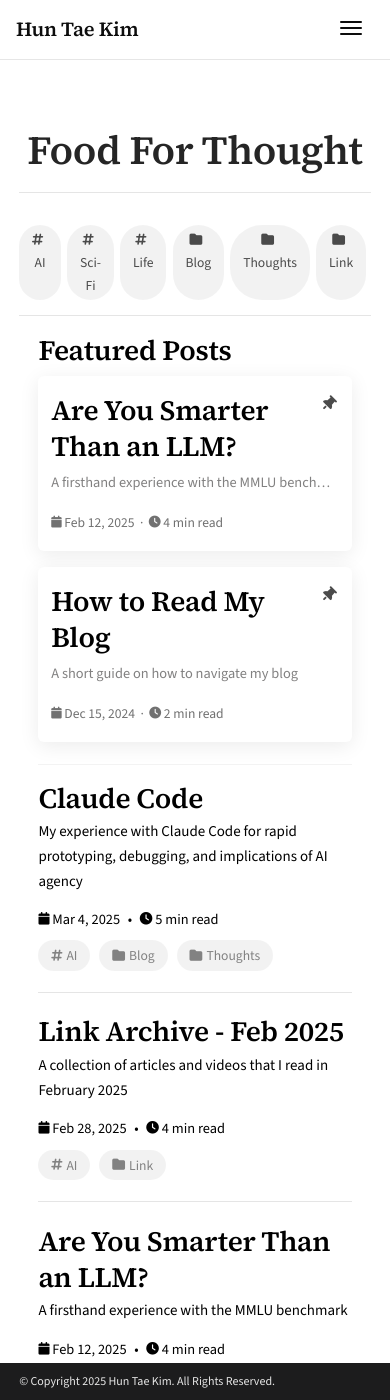
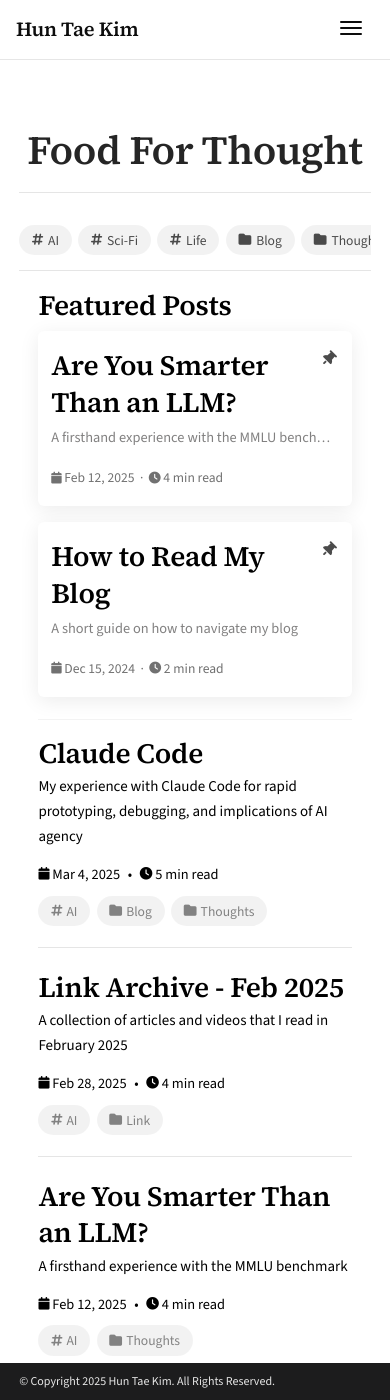
Before and after one commit to ht0324/ht0324.github.io, a Jekyll site: the page built from blog/index.html, in a window 390 px wide and 1400 px high. Built offline with Jekyll 4.4.1, drawn with Linux system fonts in a browser that asks for light colours; full-size pictures stand in for the smaller copies a plugin makes; the list of posts is cut into pages by our own code; comment, search, counter and statistics services are not loaded; a style sheet for code colours, icons or effects is not loaded.

Commit message:
Enhance mobile pagination styling and improve tag/category display; ensure consistent flex behavior for better layout

```diff
--- a/assets/css/main.scss
+++ b/assets/css/main.scss
@@ -621,4 +621,27 @@
   .post-header .post-title {
     font-size: 1.8rem;
   }
+
+  /* Make pagination smaller on mobile */
+  .pagination {
+    margin-top: 2rem;
+
+    .page-item {
+      margin: 0 0.2rem;
+
+      .page-link {
+        padding: 0.4rem 0.8rem;
+        font-size: 0.9rem;
+        min-width: 2.2rem;
+      }
+
+      &:first-child .page-link {
+        padding-left: 1rem;
+      }
+
+      &:last-child .page-link {
+        padding-right: 1rem;
+      }
+    }
+  }
 }
--- a/blog/index.html
+++ b/blog/index.html
@@ -27,14 +27,14 @@
 
   {% if site.display_tags or site.display_categories %}
   <div class="tag-category-list">
-    <div style="display: flex; overflow-x: auto; padding-bottom: 0.5rem; -webkit-overflow-scrolling: touch; scrollbar-width: thin;">
+    <div style="display: flex; overflow-x: auto; padding-bottom: 0.5rem; -webkit-overflow-scrolling: touch; scrollbar-width: thin; white-space: nowrap;">
       {% for tag in site.display_tags %}
-        <a href="{{ tag | slugify | prepend: '/blog/tag/' | relative_url }}" class="tag-pill">
+        <a href="{{ tag | slugify | prepend: '/blog/tag/' | relative_url }}" class="tag-pill" style="flex-shrink: 0;">
           <i class="fas fa-hashtag fa-sm" style="margin-right: 0.3rem;"></i>{{ tag }}
         </a>
       {% endfor %}
       {% for category in site.display_categories %}
-        <a href="{{ category | slugify | prepend: '/blog/category/' | relative_url }}" class="tag-pill">
+        <a href="{{ category | slugify | prepend: '/blog/category/' | relative_url }}" class="tag-pill" style="flex-shrink: 0;">
           <i class="fas fa-folder fa-sm" style="margin-right: 0.3rem;"></i>{{ category }}
         </a>
       {% endfor %}
@@ -93,13 +93,13 @@
       </div>
 
       {% if post.tags.size > 0 or post.categories.size > 0 %}
-      <div class="post-tags" style="margin-bottom: 0.4rem;">
+      <div class="post-tags" style="margin-bottom: 0.4rem; display: flex; overflow-x: auto; -webkit-overflow-scrolling: touch; scrollbar-width: thin; white-space: nowrap;">
         {% for tag in post.tags %}
-          <a href="{{ tag | slugify | prepend: '/blog/tag/' | relative_url }}" class="tag-pill">
+          <a href="{{ tag | slugify | prepend: '/blog/tag/' | relative_url }}" class="tag-pill" style="flex-shrink: 0;">
             <i class="fas fa-hashtag fa-sm"></i>{{ tag }}</a>
         {% endfor %}
         {% for category in post.categories %}
-          <a href="{{ category | slugify | prepend: '/blog/category/' | relative_url }}" class="tag-pill">
+          <a href="{{ category | slugify | prepend: '/blog/category/' | relative_url }}" class="tag-pill" style="flex-shrink: 0;">
             <i class="fas fa-folder fa-sm"></i>{{ category }}</a>
         {% endfor %}
       </div>
```
